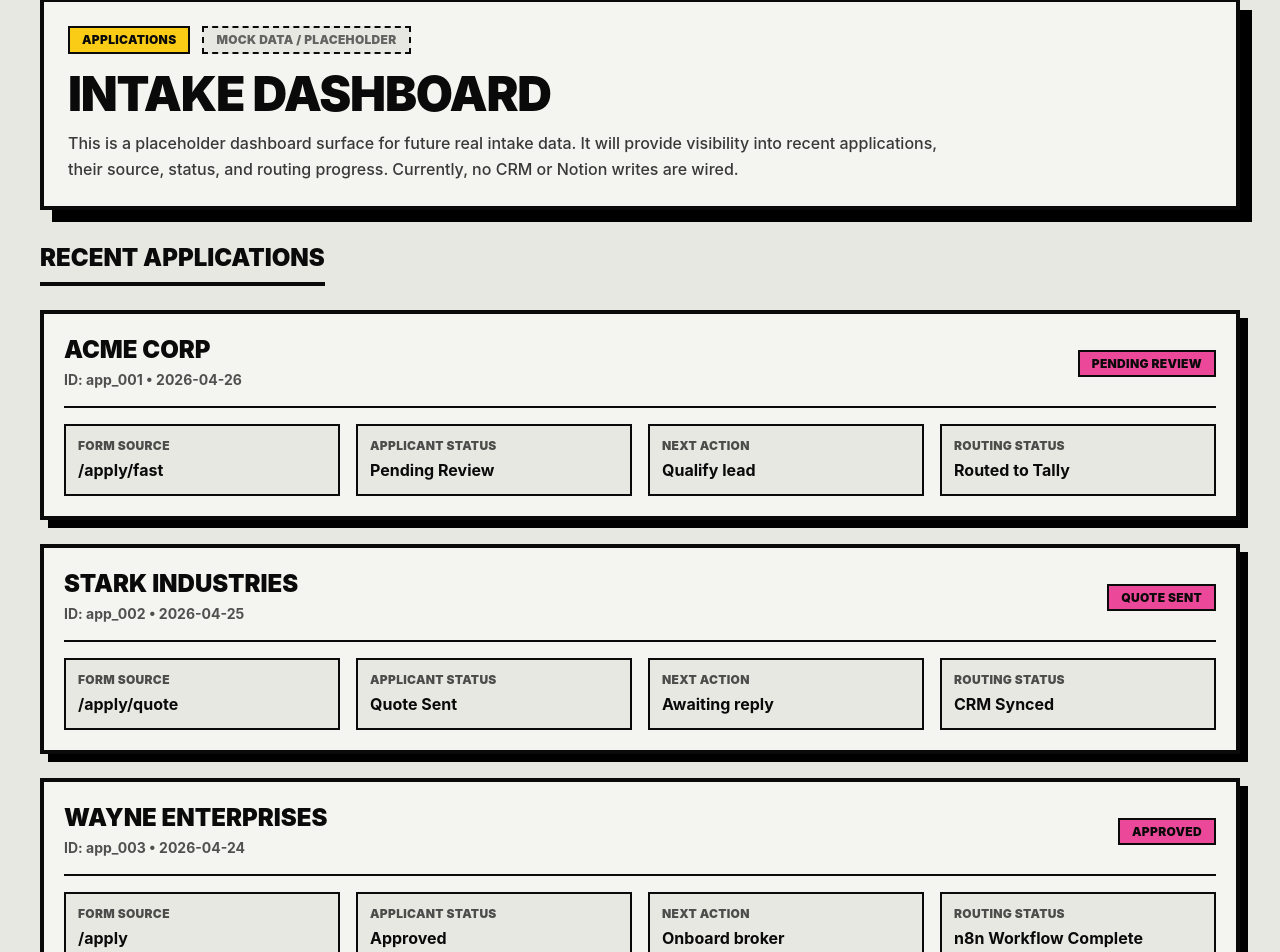
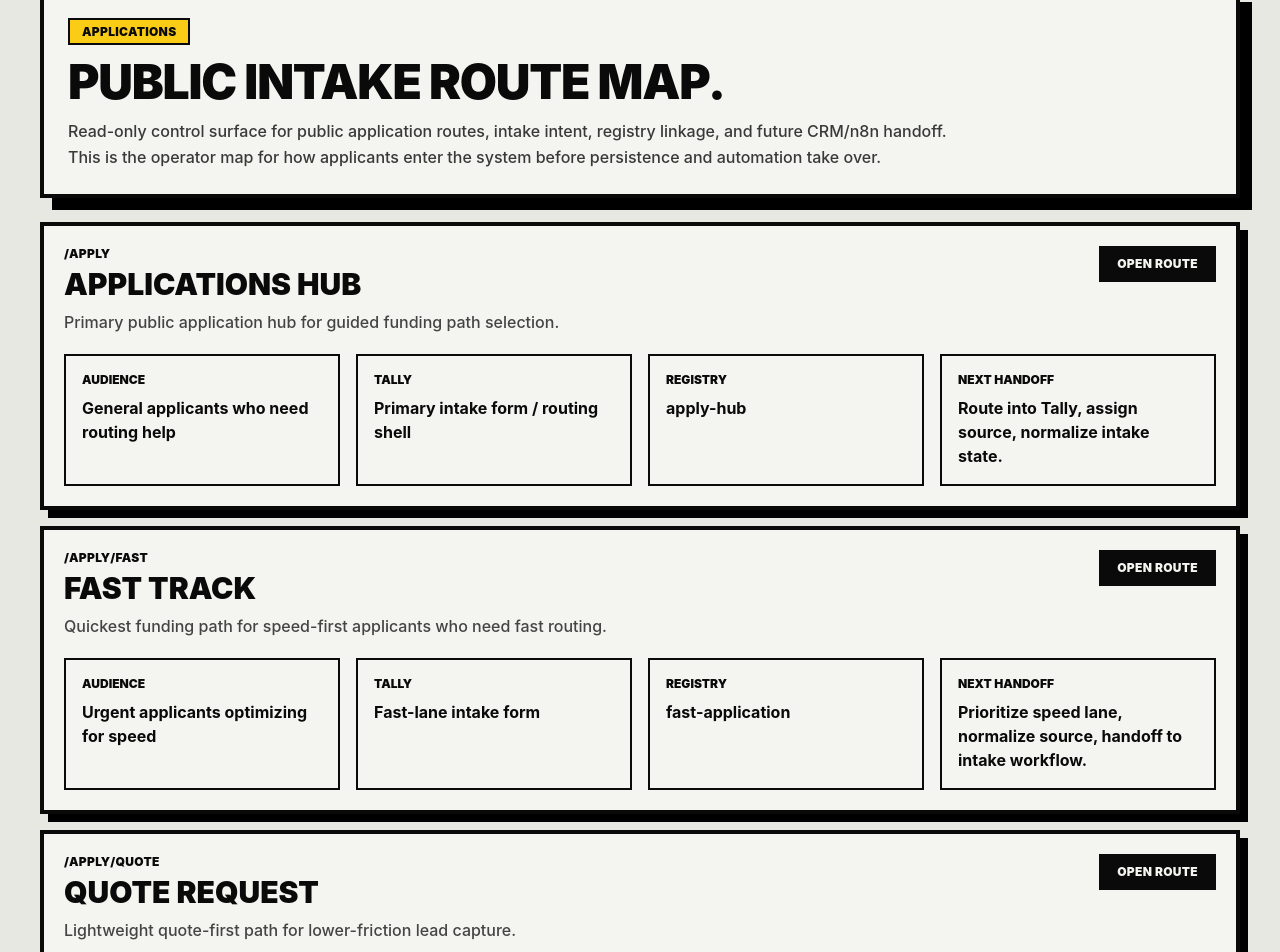
Before and after one commit to JFeimster/moonshine-capital-portal, a Next.js app: page /admin/applications in a window 1280 px wide. Shown: the part 180-1132 px from the top of the page. Built offline with nearby package versions, Linux system fonts and the light colour scheme.

Commit message:
Revert overwritten code. Closed as superseded.
Co-authored-by: JFeimster <10345242+JFeimster@users.noreply.github.com>

```diff
--- a/app/admin/applications/page.tsx
+++ b/app/admin/applications/page.tsx
@@ -1,106 +1,104 @@
 import Link from 'next/link';
 
-export const metadata = {
-  title: 'Admin Applications Dashboard | Moonshine Capital Portal',
-  description: 'Placeholder dashboard for application intake visibility.',
-};
-
-const mockApplications = [
+const applicationRoutes = [
   {
-    id: 'app_001',
-    applicant: 'Acme Corp',
-    formSource: '/apply/fast',
-    status: 'Pending Review',
-    nextAction: 'Qualify lead',
-    routingStatus: 'Routed to Tally',
-    date: '2026-04-26',
+    route: '/apply',
+    label: 'Applications Hub',
+    audience: 'General applicants who need routing help',
+    purpose: 'Primary public application hub for guided funding path selection.',
+    tally: 'Primary intake form / routing shell',
+    registry: 'apply-hub',
+    nextStep: 'Route into Tally, assign source, normalize intake state.',
   },
   {
-    id: 'app_002',
-    applicant: 'Stark Industries',
-    formSource: '/apply/quote',
-    status: 'Quote Sent',
-    nextAction: 'Awaiting reply',
-    routingStatus: 'CRM Synced',
-    date: '2026-04-25',
+    route: '/apply/fast',
+    label: 'Fast Track',
+    audience: 'Urgent applicants optimizing for speed',
+    purpose: 'Quickest funding path for speed-first applicants who need fast routing.',
+    tally: 'Fast-lane intake form',
+    registry: 'fast-application',
+    nextStep: 'Prioritize speed lane, normalize source, handoff to intake workflow.',
   },
   {
-    id: 'app_003',
-    applicant: 'Wayne Enterprises',
-    formSource: '/apply',
-    status: 'Approved',
-    nextAction: 'Onboard broker',
-    routingStatus: 'n8n Workflow Complete',
-    date: '2026-04-24',
+    route: '/apply/quote',
+    label: 'Quote Request',
+    audience: 'Applicants who need a quote before full intake',
+    purpose: 'Lightweight quote-first path for lower-friction lead capture.',
+    tally: 'Quote-first lead form',
+    registry: 'personalized-quote',
+    nextStep: 'Collect estimate request, qualify, then route to full application if viable.',
   },
 ];
 
-export default function AdminApplicationsDashboard() {
+export const metadata = {
+  title: 'Admin Applications | Moonshine Capital Portal',
+  description: 'Read-only intake route map for public funding application flows.',
+};
+
+export default function AdminApplicationsPage() {
   return (
     <main className="min-h-screen bg-neo-cream px-6 py-10 text-neo-black md:px-10">
-      <div className="mx-auto max-w-7xl space-y-8">
-        <Link href="/admin" className="inline-flex border-2 border-neo-black bg-neo-white px-4 py-2 text-sm font-black uppercase tracking-wide shadow-[4px_4px_0_0_rgba(0,0,0,1)] hover:translate-x-[2px] hover:translate-y-[2px] hover:shadow-none transition-all">
+      <div className="mx-auto max-w-7xl space-y-6">
+        <Link href="/admin" className="inline-flex border-2 border-neo-black bg-neo-white px-4 py-2 text-sm font-black uppercase tracking-wide shadow-[4px_4px_0_0_rgba(0,0,0,1)]">
           Back to admin
         </Link>
 
         <section className="border-4 border-neo-black bg-neo-white p-6 shadow-[12px_12px_0_0_rgba(0,0,0,1)]">
-          <div className="mb-4 flex flex-wrap gap-3">
           <span className="border-2 border-neo-black bg-neo-yellow px-3 py-1 text-xs font-black uppercase tracking-wide">Applications</span>
-            <span className="border-2 border-dashed border-neo-black bg-neo-cream px-3 py-1 text-xs font-black uppercase tracking-wide text-neo-black/60">Mock Data / Placeholder</span>
-          </div>
-          <h1 className="text-4xl font-black uppercase tracking-tight md:text-5xl">Intake Dashboard</h1>
+          <h1 className="mt-4 text-4xl font-black uppercase tracking-tight md:text-5xl">Public intake route map.</h1>
           <p className="mt-3 max-w-4xl text-base font-medium leading-relaxed text-neo-black/80">
-            This is a placeholder dashboard surface for future real intake data. It will provide visibility into recent applications, their source, status, and routing progress. Currently, no CRM or Notion writes are wired.
+            Read-only control surface for public application routes, intake intent, registry linkage, and future CRM/n8n handoff. This is the operator map for how applicants enter the system before persistence and automation take over.
           </p>
         </section>
 
-        <section className="space-y-6">
-          <h2 className="text-2xl font-black uppercase border-b-4 border-neo-black pb-2 inline-block">Recent Applications</h2>
-
-          <div className="grid gap-6">
-            {mockApplications.map((app) => (
-              <div key={app.id} className="border-4 border-neo-black bg-neo-white p-5 shadow-[8px_8px_0_0_rgba(0,0,0,1)]">
-                <div className="flex flex-col md:flex-row md:items-center justify-between border-b-2 border-neo-black pb-4 mb-4">
+        <section className="space-y-4">
+          {applicationRoutes.map((item) => (
+            <div key={item.route} className="border-4 border-neo-black bg-neo-white p-5 shadow-[8px_8px_0_0_rgba(0,0,0,1)]">
+              <div className="flex flex-col gap-3 md:flex-row md:items-start md:justify-between">
                 <div>
-                    <h3 className="text-2xl font-black uppercase">{app.applicant}</h3>
-                    <p className="text-sm font-bold text-neo-black/70 mt-1">ID: {app.id} • {app.date}</p>
+                  <p className="text-xs font-black uppercase tracking-wide">{item.route}</p>
+                  <h2 className="mt-1 text-3xl font-black uppercase">{item.label}</h2>
+                  <p className="mt-2 max-w-3xl font-medium text-neo-black/75">{item.purpose}</p>
                 </div>
-                  <div className="mt-4 md:mt-0">
-                     <span className="border-2 border-neo-black bg-neo-pink px-3 py-1 text-xs font-black uppercase tracking-wide">
-                        {app.status}
-                     </span>
-                  </div>
+                <Link href={item.route} className="border-2 border-neo-black bg-neo-black px-4 py-2 text-xs font-black uppercase tracking-wide text-neo-white">
+                  Open route
+                </Link>
               </div>
 
-                <div className="grid grid-cols-1 md:grid-cols-2 lg:grid-cols-4 gap-4">
-                  <div className="p-3 border-2 border-neo-black bg-neo-cream">
-                    <p className="text-xs font-black uppercase tracking-wide text-neo-black/70 mb-1">Form Source</p>
-                    <p className="font-bold">{app.formSource}</p>
+              <div className="mt-5 grid gap-4 md:grid-cols-2 xl:grid-cols-4">
+                <div className="border-2 border-neo-black p-4">
+                  <p className="text-xs font-black uppercase">Audience</p>
+                  <p className="mt-2 font-bold">{item.audience}</p>
                 </div>
-                  <div className="p-3 border-2 border-neo-black bg-neo-cream">
-                    <p className="text-xs font-black uppercase tracking-wide text-neo-black/70 mb-1">Applicant Status</p>
-                    <p className="font-bold">{app.status}</p>
+                <div className="border-2 border-neo-black p-4">
+                  <p className="text-xs font-black uppercase">Tally</p>
+                  <p className="mt-2 font-bold">{item.tally}</p>
                 </div>
-                  <div className="p-3 border-2 border-neo-black bg-neo-cream">
-                    <p className="text-xs font-black uppercase tracking-wide text-neo-black/70 mb-1">Next Action</p>
-                    <p className="font-bold">{app.nextAction}</p>
+                <div className="border-2 border-neo-black p-4">
+                  <p className="text-xs font-black uppercase">Registry</p>
+                  <p className="mt-2 font-bold">{item.registry}</p>
                 </div>
-                  <div className="p-3 border-2 border-neo-black bg-neo-cream">
-                    <p className="text-xs font-black uppercase tracking-wide text-neo-black/70 mb-1">Routing Status</p>
-                    <p className="font-bold">{app.routingStatus}</p>
+                <div className="border-2 border-neo-black p-4">
+                  <p className="text-xs font-black uppercase">Next handoff</p>
+                  <p className="mt-2 font-bold">{item.nextStep}</p>
                 </div>
               </div>
             </div>
           ))}
+        </section>
+
+        <section className="grid gap-4 md:grid-cols-2">
+          <Link href="/admin/tracking" className="card-brutal bg-neo-white no-underline">
+            <p className="text-xs font-black uppercase">Tracking</p>
+            <h2 className="mt-2 text-2xl font-black uppercase">Event Visibility</h2>
+            <p className="mt-2 font-medium text-neo-black/70">Inspect click tracking, webhook sink behavior, and event handoff.</p>
+          </Link>
+          <div className="card-brutal bg-neo-white">
+            <p className="text-xs font-black uppercase">Pipeline</p>
+            <h2 className="mt-2 text-2xl font-black uppercase">CRM / n8n Next</h2>
+            <p className="mt-2 font-medium text-neo-black/70">This page documents intake paths now so CRM writes and automations have a sane map later.</p>
           </div>
         </section>
-
-        <section className="mt-8 border-4 border-dashed border-neo-black bg-neo-cream p-6 text-center">
-            <p className="font-bold uppercase tracking-wide text-neo-black/60">
-              Future integrations (Notion, HubSpot, Tally, n8n) will populate this view.
-            </p>
-        </section>
-
       </div>
     </main>
   );
```
Lines whose indentation alone changed are shown as unchanged.
